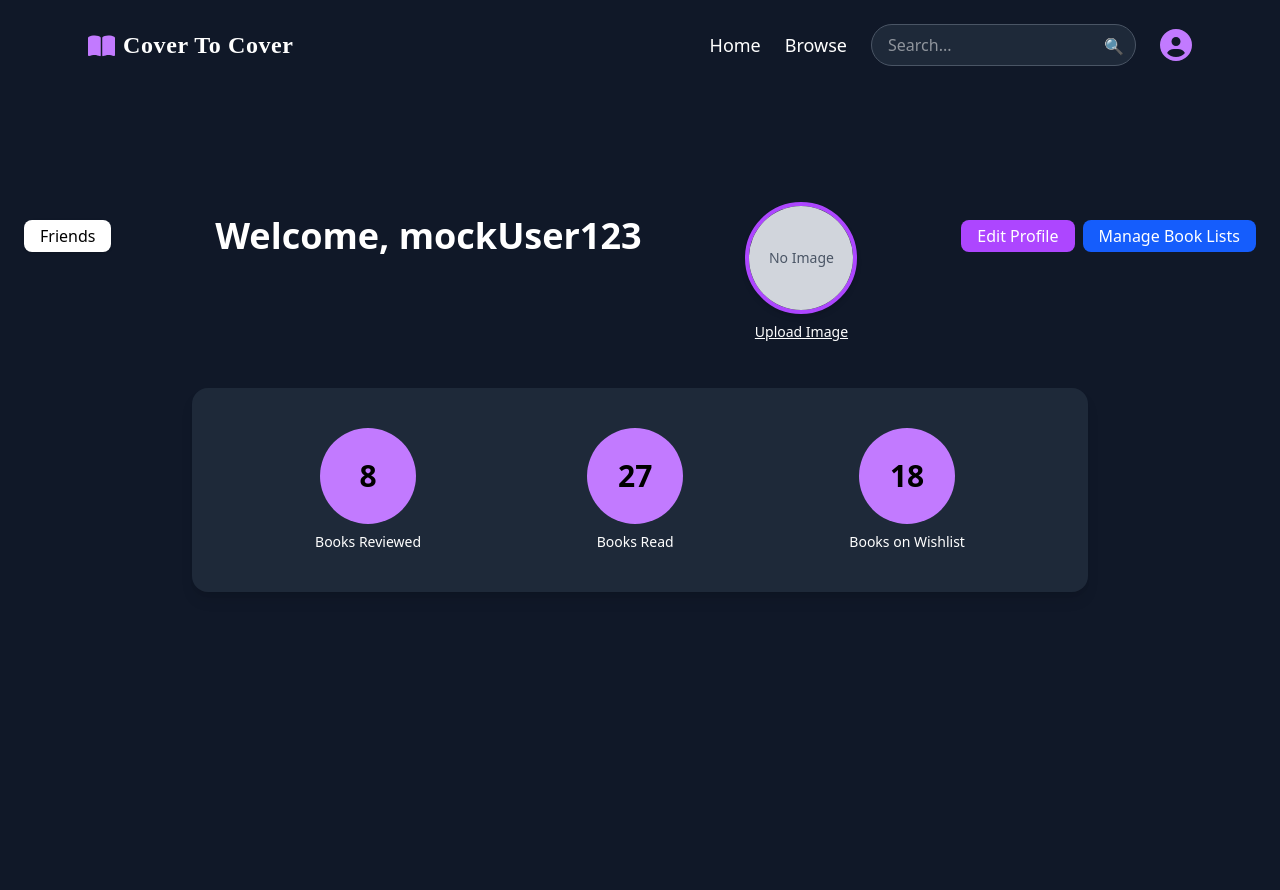
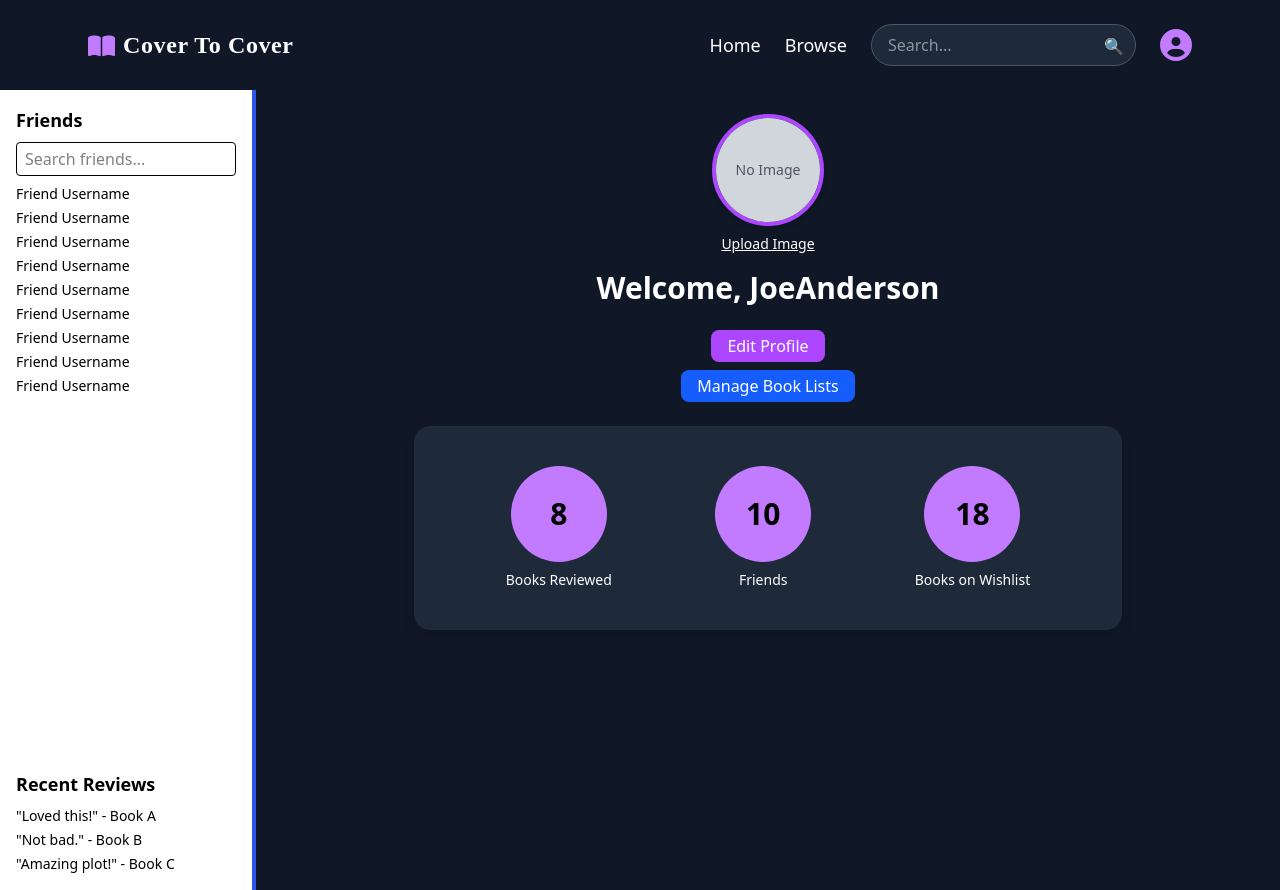
Before and after one commit to jimmyjawnz/BookTrackingAndReview, a React app in the folder frontend/: page /user in a window 1280 px wide. Built offline with nearby package versions, Linux system fonts and the light colour scheme; the HTML template or start-up script is replaced by a standard one.

Commit message:
Added book lists to user profile and review section

```diff
--- a/frontend/src/components/UserProfile.jsx
+++ b/frontend/src/components/UserProfile.jsx
@@ -8,8 +8,8 @@ function UserProfile() {
 
 
   const [form, setForm] = useState({
-    userName: 'mockUser123',
-    email: 'mock@example.com',
+    userName: 'JoeAnderson',
+    email: 'JoeAnd@gmail.com',
   });
 
   const [bookLists, setBookLists] = useState([]);
@@ -43,64 +43,63 @@ function UserProfile() {
 
 
   return (
+      <div className="min-h-screen bg-gray-900 text-white flex">
+        {/* Left Sidebar */}
+        <div className="w-64 bg-white text-black flex flex-col justify-between border-r-4 border-[#2B58EC] p-4">
+          {/* Friends Section */}
           <div>
-      <div className="min-h-screen bg-gray-900 text-white relative">
-        <div className="absolute top-0 left-0 w-full px-6 py-4 flex justify-between items-center">
+            <h2 className="text-lg font-bold mb-2">Friends</h2>
+            <input type="text" placeholder="Search friends..." className="w-full border px-2 py-1 rounded mb-2" />
+            <ul className="space-y-1 text-sm">
+              {friends.map((friend, i) => (
+                <li key={i}>{friend}</li>
+              ))}
+            </ul>
+          </div>
+          {/* Recent Reviews */}
+          <div className="mt-4">
+            <h2 className="text-lg font-bold mb-2">Recent Reviews</h2>
+            <ul className="text-sm space-y-1">
+              <li>"Loved this!" - Book A</li>
+              <li>"Not bad." - Book B</li>
+              <li>"Amazing plot!" - Book C</li>
+            </ul>
+          </div>
+        </div>
 
-            {/* Show friend list */}
-          <button onClick={() => setShowFriends(!showFriends)} className="bg-white text-black px-4 py-1 rounded-lg shadow">
-            Friends
-          </button>
-
-            {/* Welcomes users with their username */}
-          <h1 className="text-4xl font-semibold">Welcome, {form.userName}</h1>
-          <div className="flex flex-col items-center mt-24 mb-6">
-
-
-            {/* Profile Picture */}
+        {/* Main Content */}
+        <div className="flex-1 px-10 py-6">
+          <div className="flex flex-col items-center mb-6">
             <div className="w-28 h-28 rounded-full border-4 border-purple-500 overflow-hidden shadow-md">
               {profileImage ? (
-                <img
-                  src={profileImage}
-                  alt="Profile"
-                  className="w-full h-full object-cover"
-                />
+                <img src={profileImage} alt="Profile" className="w-full h-full object-cover" />
               ) : (
-                <div className="w-full h-full bg-gray-300 flex items-center justify-center text-sm text-gray-600">
-                  No Image
-                </div>
+                <div className="w-full h-full bg-gray-300 flex items-center justify-center text-sm text-gray-600">No Image</div>
               )}
             </div>
             <label className="mt-2 text-sm text-white cursor-pointer underline">
-              <input type="file" accept="image/*" onChange={handleImageUpload} className="hidden"/>
+              <input type="file" accept="image/*" onChange={handleImageUpload} className="hidden" />
               Upload Image
             </label>
+            <h1 className="text-3xl font-semibold mt-4">Welcome, {form.userName}</h1>
           </div>
 
-
-            {/* Edit profile and show lists button*/}
-          <div className="space-x-2">
-            <button
-              onClick={() => setShowEdit(true)}
-              className="bg-purple-500 hover:bg-purple-600 px-4 py-1 rounded-lg">
+          {/* Buttons vertically stacked */}
+          <div className="flex flex-col items-center space-y-2 mb-6">
+            <button onClick={() => setShowEdit(true)} className="bg-purple-500 hover:bg-purple-600 px-4 py-1 rounded-lg">
               Edit Profile
             </button>
-
-            <button
-              onClick={() => setShowBookListModal(true)}
-              className="bg-blue-600 hover:bg-blue-700 px-4 py-1 rounded-lg">
+            <button onClick={() => setShowBookListModal(true)} className="bg-blue-600 hover:bg-blue-700 px-4 py-1 rounded-lg">
               Manage Book Lists
             </button>
           </div>
-        </div>
-
 
           {/* Stats Box */}
-        <div className="h-screen flex items-center justify-center">
+          <div className="flex items-center justify-center">
             <div className="bg-gray-800 w-3/4 max-w-4xl p-10 rounded-2xl shadow-lg flex justify-around text-center">
               {[
                 { label: 'Books Reviewed', value: 8 },
-              { label: 'Books Read', value: 27 },
+                { label: 'Friends', value: 10 },
                 { label: 'Books on Wishlist', value: 18 },
               ].map((stat, i) => (
                 <div key={i}>
@@ -113,19 +112,6 @@ function UserProfile() {
             </div>
           </div>
 
-
-            {/* Friends Modal */}
-        {showFriends && (
-          <div className="absolute left-4 top-24 bg-white text-black p-4 rounded-lg shadow-md w-48">
-            <ul className="space-y-1 text-sm">
-              {friends.map((friend, i) => (
-                <li key={i}>{friend}</li>
-              ))}
-            </ul>
-          </div>
-        )}
-
-
           {/* Edit profile Modal */}
           {showEdit && (
             <div className="fixed inset-0 bg-black bg-opacity-50 backdrop-blur-sm flex items-center justify-center z-50">
@@ -133,39 +119,23 @@ function UserProfile() {
                 <h2 className="text-xl font-semibold mb-4">Edit Profile</h2>
                 <div className="mb-4">
                   <label className="block text-sm font-medium">Username:</label>
-                <input
-                  name="userName"
-                  value={form.userName}
-                  onChange={handleChange}
-                  className="w-full mt-1 p-2 rounded border"
-                />
+                  <input name="userName" value={form.userName} onChange={handleChange} className="w-full mt-1 p-2 rounded border" />
                 </div>
                 <div className="mb-4">
                   <label className="block text-sm font-medium">Email:</label>
-                <input
-                  name="email"
-                  value={form.email}
-                  onChange={handleChange}
-                  className="w-full mt-1 p-2 rounded border"
-                />
+                  <input name="email" value={form.email} onChange={handleChange} className="w-full mt-1 p-2 rounded border" />
                 </div>
                 <div className="flex justify-end gap-4">
-                <button
-                  onClick={() => setShowEdit(false)}
-                  className="bg-[#1E2939] text-white px-4 py-2 rounded">
+                  <button onClick={() => setShowEdit(false)} className="bg-[#1E2939] text-white px-4 py-2 rounded">
                     Cancel
                   </button>
-                <button
-                  onClick={handleSave}
-                  className="bg-[#C575F4] text-white px-4 py-2 rounded">
+                  <button onClick={handleSave} className="bg-[#C575F4] text-white px-4 py-2 rounded">
                     Save
                   </button>
                 </div>
               </div>
             </div>
           )}
-      </div>
-
 
           {/* Book List Modal */}
           {showBookListModal && (
@@ -173,60 +143,29 @@ function UserProfile() {
               <div className="bg-white text-black p-6 rounded-xl shadow-md w-full max-w-4xl flex flex-col gap-4">
                 <div className="flex justify-between items-center">
                   <h2 className="text-xl font-bold">Your Book Lists</h2>
-              <button
-                onClick={() => setShowBookListModal(false)}
-                className="text-sm text-gray-500">
+                  <button onClick={() => setShowBookListModal(false)} className="text-sm text-gray-500">
                     Close
                   </button>
                 </div>
-
-
-                {/* Input to create a list */}
                 <div className="flex gap-2">
-              <input type="text" value={newCategory} onChange={(e) => setNewCategory(e.target.value)}
-                placeholder="New list name..." className="border px-3 py-2 rounded w-full"
-              />
-              <button
-                onClick={() => {if (!newCategory) return;
-                  setBookLists([...bookLists, newCategory]);
-                  setBookData({ ...bookData, [newCategory]: [] });
-                  setNewCategory('');
-                }}
-                className="bg-purple-500 text-white px-3 py-2 rounded">
+                  <input type="text" value={newCategory} onChange={(e) => setNewCategory(e.target.value)} placeholder="New list name..." className="border px-3 py-2 rounded w-full" />
+                  <button onClick={() => { if (!newCategory) return; setBookLists([...bookLists, newCategory]); setBookData({ ...bookData, [newCategory]: [] }); setNewCategory(''); }} className="bg-purple-500 text-white px-3 py-2 rounded">
                     Add Category
                   </button>
                 </div>
-
-
-
                 <div className="flex gap-4">
-                {/* List of categories */}
                   <div className="w-1/3 bg-gray-100 rounded p-4 h-64 overflow-y-auto">
                     {bookLists.map((list, i) => (
-                  <div
-                    key={i}
-                    onClick={() => setSelectedCategory(list)}
-                    className={`cursor-pointer mb-2 p-2 rounded ${
-                      selectedCategory === list
-                        ? 'bg-purple-200'
-                        : 'hover:bg-gray-200'
-                    }`}>
+                      <div key={i} onClick={() => setSelectedCategory(list)} className={`cursor-pointer mb-2 p-2 rounded ${selectedCategory === list ? 'bg-purple-200' : 'hover:bg-gray-200'}`}>
                         {list}
                       </div>
                     ))}
                   </div>
-
-
-                {/* Books inside selected list */}
                   <div className="w-2/3 bg-gray-50 rounded p-4 h-64 overflow-y-auto">
-                <h3 className="text-lg font-medium mb-2">
-                  {selectedCategory || 'Select a list'}
-                </h3>
+                    <h3 className="text-lg font-medium mb-2">{selectedCategory || 'Select a list'}</h3>
                     {selectedCategory && (
                       <ul className="list-disc pl-5">
-                    {(bookData[selectedCategory] || []).map((book, i) => (
-                      <li key={i}>{book}</li>
-                    ))}
+                        {(bookData[selectedCategory] || []).map((book, i) => <li key={i}>{book}</li>)}
                       </ul>
                     )}
                   </div>
@@ -235,6 +174,7 @@ function UserProfile() {
             </div>
           )}
         </div>
+      </div>
     );
   }
 
```
Lines whose indentation alone changed are shown as unchanged.
